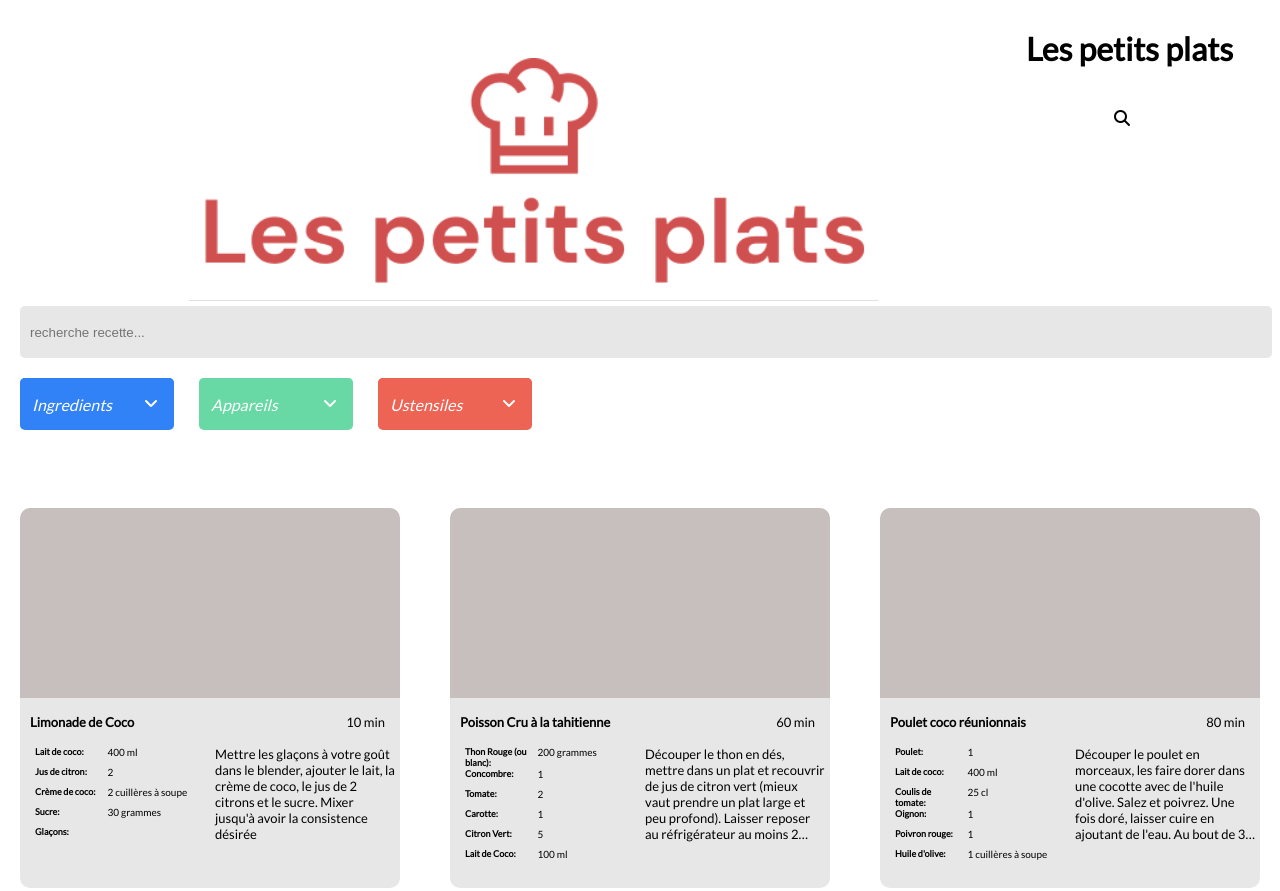
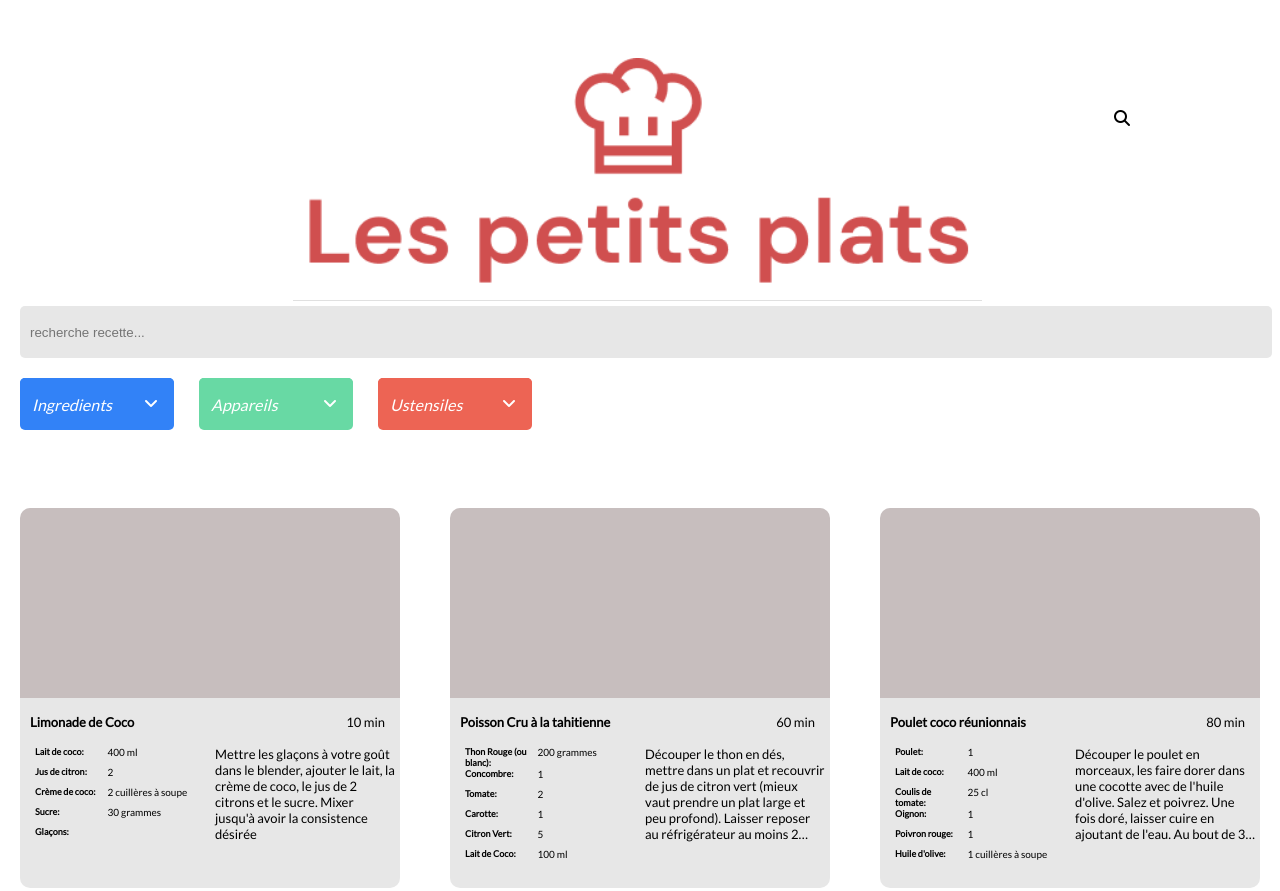
Before and after one commit to kenuhn/projet-9-moteurRecherch, a plain HTML site: page index.html in a window 1280 px wide. Shown: the top 891 px of the page. Drawn offline with Linux system fonts and the light colour scheme.

Commit message:
Suppression titre h1

```diff
--- a/index.html
+++ b/index.html
@@ -14,7 +14,6 @@
 <body>
     <header>
         <img src="/img/logo.png" alt="logo">
-        <h1 class="titre-site">Les petits plats</h1>
     </header>
         <main>
             <article class="recherche">
```
